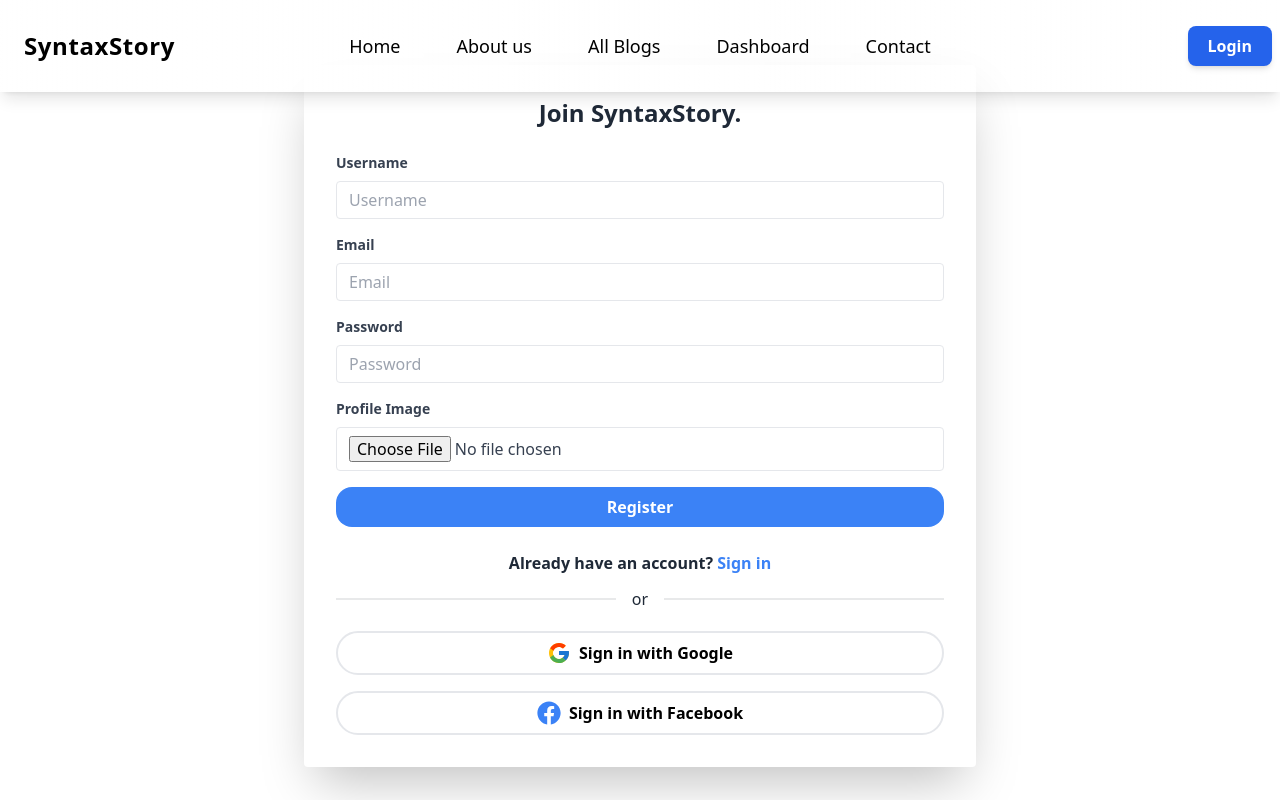
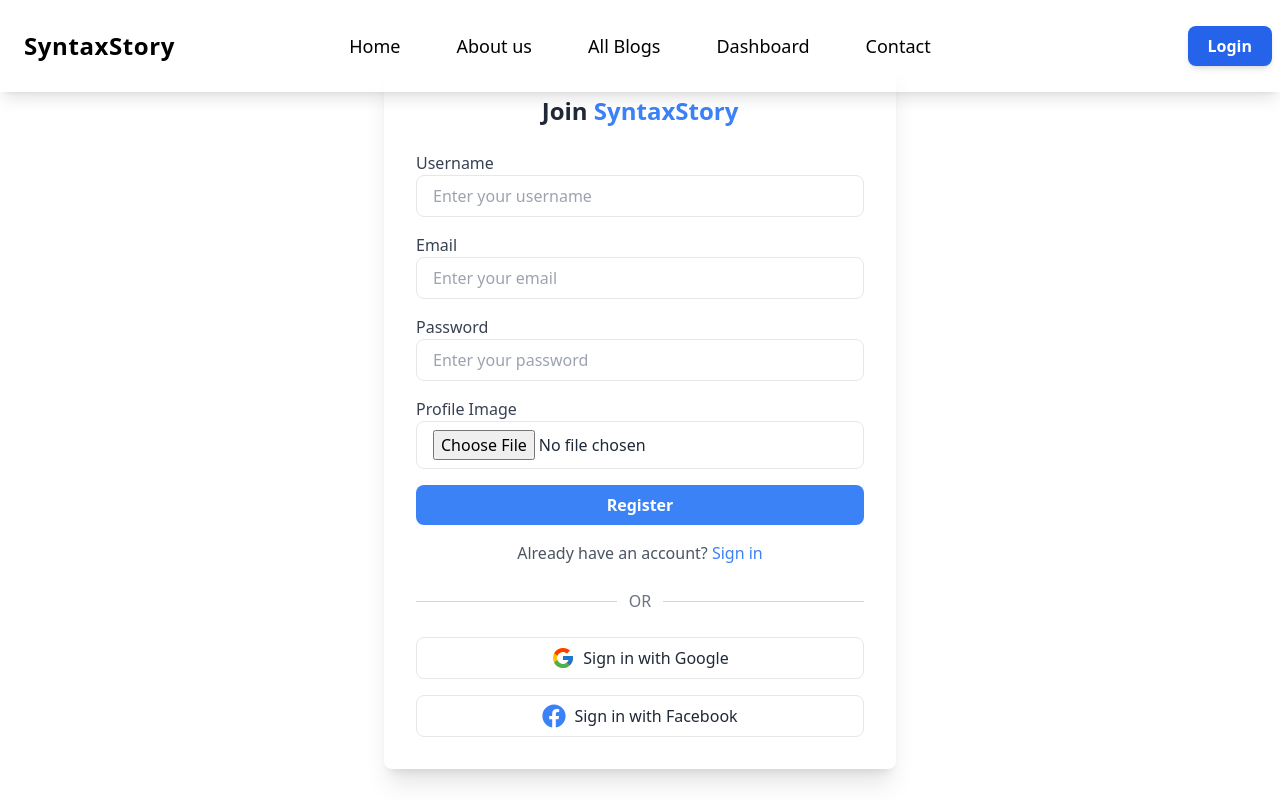
Before and after one commit to Sagar-Pandey08/BlogMaster-UI, a React (Vite) app: page /register in a window 1280 px wide. Shown: the top 800 px of the page. Built offline with nearby package versions, Linux system fonts and the light colour scheme.

Commit message:
create authProvider page

```diff
--- /dev/null
+++ b/src/AuthProvider/AuthProvider.jsx
@@ -0,0 +1,25 @@
+import { createContext, useState } from "react"
+
+export const AuthContext = createContext(null)
+const AuthProvider = ({ children }) => {
+  const [user, setUser] = useState(null)
+  const [loading, setLoading] = useState(true)
+
+
+  const userInfo = {
+    name: "nadim mostofa",
+    hello:'world'
+  }
+
+
+
+  return (
+    <div>
+      <AuthContext.Provider value={userInfo}>
+        {children}
+      </AuthContext.Provider>
+    </div>
+  )
+}
+
+export default AuthProvider
--- a/src/pages/Login/Login.jsx
+++ b/src/pages/Login/Login.jsx
@@ -1,9 +1,10 @@
-import React from 'react';
 import { FaFacebook } from 'react-icons/fa';
 import { FcGoogle } from 'react-icons/fc';
 import { Link } from 'react-router-dom';
 
 const Login = () => {
+
+
     const handleSubmit = (e) => {
         e.preventDefault();
         // TODO: Implement form validation and submission logic
@@ -11,7 +12,7 @@ const Login = () => {
     };
 
     return (
-        <div className="min-h-screen flex items-center justify-center lg:mt-0 mt-10">
+        <div className="min-h-screen flex items-center justify-center lg:mt-0 mt-10 px-4">
             <div className="bg-white p-8 rounded shadow-2xl w-full max-w-2xl">
                 <h2 className="text-2xl font-extrabold mb-6 text-center">Welcome back in SyntaxStory.</h2>
                 <div className="mt-6 flex flex-col space-y-4">
--- a/src/pages/Register/Register.jsx
+++ b/src/pages/Register/Register.jsx
@@ -1,87 +1,100 @@
-import React from 'react';
-import { FaFacebook } from 'react-icons/fa';
-import { FcGoogle } from 'react-icons/fc';
-import { Link } from 'react-router-dom';
+import { FaFacebook } from "react-icons/fa";
+import { FcGoogle } from "react-icons/fc";
+import { Link } from "react-router-dom";
 
 const Register = () => {
+
     const handleSubmit = (e) => {
         e.preventDefault();
-        // TODO: Implement form validation and submission logic
-        console.log('Form submitted');
+
     };
 
     return (
-        <div className="min-h-screen flex items-center justify-center lg:mt-0 mt-10">
-            <div className="bg-white p-8 rounded shadow-2xl w-full max-w-2xl">
-                <h2 className="text-2xl font-extrabold mb-6 text-center">Join SyntaxStory.</h2>
-                <form onSubmit={handleSubmit}>
-                    <div className="mb-4">
-                        <label className="block text-gray-700 text-sm font-bold mb-2" htmlFor="username">
-                            Username
-                        </label>
+        <div className="min-h-screen flex items-center justify-center  px-4 lg:mt-0 mt-10">
+            <div className="bg-white p-8 rounded-lg shadow-xl w-full max-w-lg">
+                <h2 className="text-2xl font-bold mb-6 text-center text-gray-800">
+                    Join <span className="text-blue-500">SyntaxStory</span>
+                </h2>
+                <form onSubmit={handleSubmit} className="space-y-4">
+                    {/* Username */}
+                    <div>
+                        <label className="block text-gray-700 font-medium">Username</label>
                         <input
-                            className="appearance-none border rounded w-full py-2 px-3 text-gray-700 leading-tight focus:outline-none focus:shadow-outline"
-                            id="username"
                             type="text"
                             name="username"
-                            placeholder="Username"
+                            className="w-full px-4 py-2 border rounded-lg focus:outline-none focus:ring-2 focus:ring-blue-400"
+                            placeholder="Enter your username"
+                            autoComplete="username"
                         />
                     </div>
-                    <div className="mb-4">
-                        <label className="block text-gray-700 text-sm font-bold mb-2" htmlFor="email">
-                            Email
-                        </label>
+
+                    {/* Email */}
+                    <div>
+                        <label className="block text-gray-700 font-medium">Email</label>
                         <input
-                            className="appearance-none border rounded w-full py-2 px-3 text-gray-700 leading-tight focus:outline-none focus:shadow-outline"
-                            id="email"
                             type="email"
                             name="email"
-                            placeholder="Email"
+                            className="w-full px-4 py-2 border rounded-lg focus:outline-none focus:ring-2 focus:ring-blue-400"
+                            placeholder="Enter your email"
+                            autoComplete="off"
                         />
                     </div>
-                    <div className="mb-4">
-                        <label className="block text-gray-700 text-sm font-bold mb-2" htmlFor="password">
-                            Password
-                        </label>
+
+                    {/* Password */}
+                    <div>
+                        <label className="block text-gray-700 font-medium">Password</label>
                         <input
-                            className="appearance-none border rounded w-full py-2 px-3 text-gray-700 leading-tight focus:outline-none focus:shadow-outline"
-                            id="password"
                             type="password"
                             name="password"
-                            placeholder="Password"
+                            className="w-full px-4 py-2 border rounded-lg focus:outline-none focus:ring-2 focus:ring-blue-400"
+                            placeholder="Enter your password"
+                            autoComplete="current-password"
                         />
                     </div>
-                    <div className="mb-4">
-                        <label className="block text-gray-700 text-sm font-bold mb-2" htmlFor="image">
-                            Profile Image
-                        </label>
+
+                    {/* Profile Image */}
+                    <div>
+                        <label className="block text-gray-700 font-medium">Profile Image</label>
                         <input
-                            className="appearance-none border rounded w-full py-2 px-3 text-gray-700 leading-tight focus:outline-none focus:shadow-outline"
-                            id="image"
                             type="file"
                             name="image"
                             accept="image/*"
+                            className="w-full px-4 py-2 border rounded-lg focus:outline-none focus:ring-2 focus:ring-blue-400"
                         />
                     </div>
-                    <div className="flex items-center justify-center">
-                        <button
-                            className="bg-blue-500 hover:bg-blue-700 w-full text-white font-bold py-2 px-4  focus:outline-none focus:shadow-outline rounded-2xl"
-                            type="submit"
-                        >
-                            Register
-                        </button>
-                    </div>
+
+                    {/* Register Button */}
+                    <button
+                        type="submit"
+                        className="w-full bg-blue-500 text-white font-bold py-2 px-4 rounded-lg hover:bg-blue-600 transition duration-300"
+                    >
+                        Register
+                    </button>
                 </form>
-                <div className='mt-6 text-center font-semibold'>
-                    Already have an account? <Link to="/login" className='text-blue-500'>Sign in</Link>
+
+                {/* Already Have an Account? */}
+                <p className="mt-4 text-center text-gray-600">
+                    Already have an account?{" "}
+                    <Link to="/login" className="text-blue-500 hover:underline">
+                        Sign in
+                    </Link>
+                </p>
+
+                <div className="flex items-center my-6">
+                    <hr className="flex-grow border-gray-300" />
+                    <span className="px-3 text-gray-500">OR</span>
+                    <hr className="flex-grow border-gray-300" />
                 </div>
-                <div className='divider'>or</div>
-                <div className="mt-6 flex flex-col space-y-4">
-                    <button className="flex items-center justify-center text-black font-bold py-2 px-4  rounded-3xl border-2 hover:bg-base-200 ">
-                        <FcGoogle className="mr-2 text-2xl" /> Sign in with Google
+
+                {/* Social Logins */}
+                <div className="space-y-4">
+                    <button className="flex items-center justify-center w-full py-2 border rounded-lg hover:bg-gray-100 transition">
+                        <FcGoogle className="mr-2 text-2xl" />
+                        Sign in with Google
                     </button>
-                    <button className="flex items-center justify-center  text-black font-bold py-2 px-4 rounded-3xl border-2 hover:bg-base-200">
-                        <FaFacebook className="mr-2 text-blue-500 text-2xl" /> Sign in with Facebook
+                    <button className="flex items-center justify-center w-full py-2 border rounded-lg hover:bg-gray-100 transition">
+                        <FaFacebook className="mr-2 text-blue-500 text-2xl" />
+                        Sign in with Facebook
                     </button>
                 </div>
             </div>
```
Also changed, not shown: src/main.jsx (+5 -2 lines).
